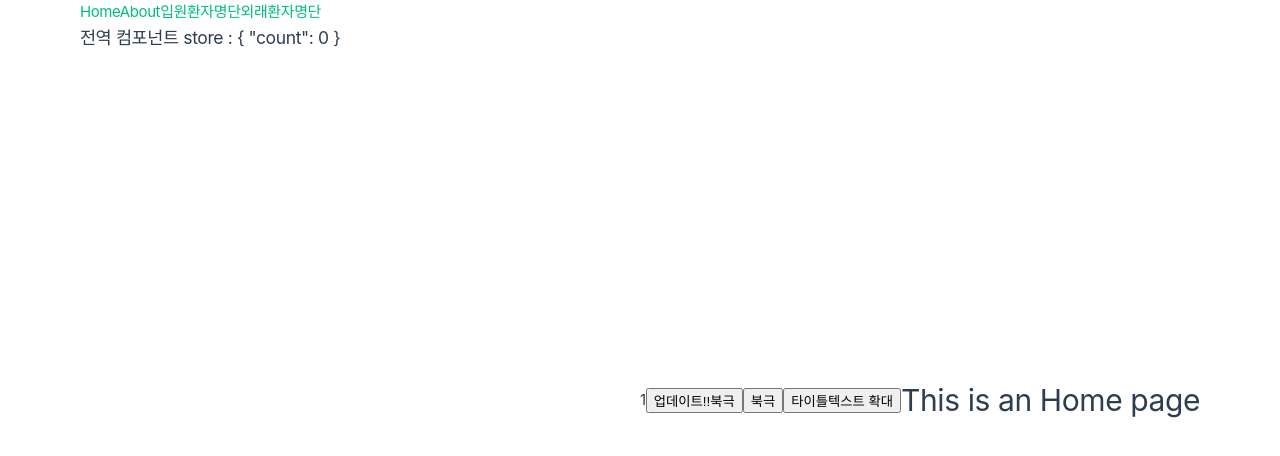
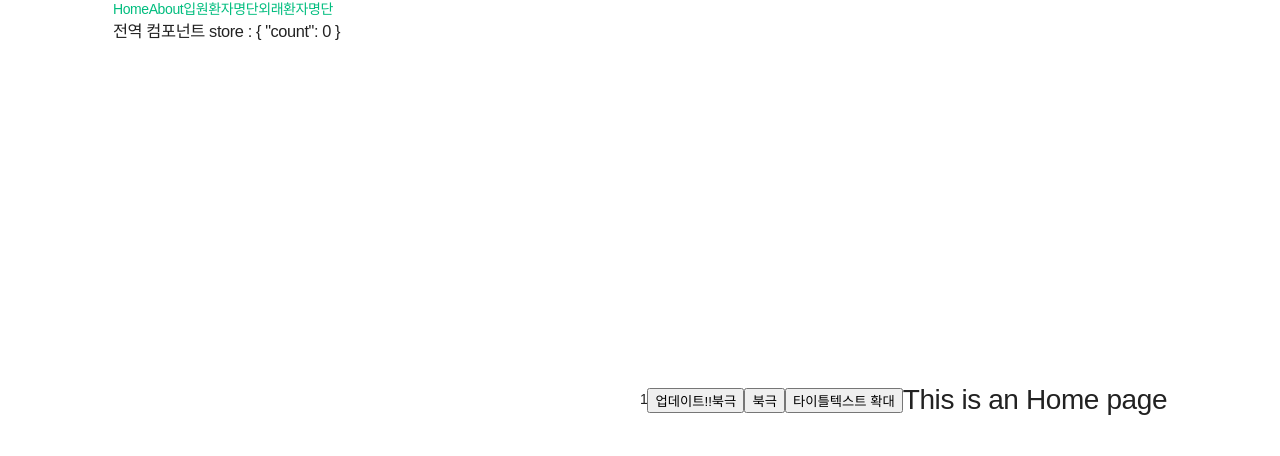
Before and after one commit to victoryhwan/vue-playground, a Vue app: page / in a window 1280 px wide. Shown: the top 456 px of the page. Built offline with nearby package versions, Linux system fonts and the light colour scheme; a web font is replaced by a local one.

Commit message:
불필요 css 주석처리

```diff
--- a/src/assets/base.css
+++ b/src/assets/base.css
@@ -36,7 +36,7 @@
   --section-gap: 160px;
 }
 
-@media (prefers-color-scheme: dark) {
+/* @media (prefers-color-scheme: dark) {
   :root {
     --color-background: var(--vt-c-black);
     --color-background-soft: var(--vt-c-black-soft);
@@ -48,7 +48,7 @@
     --color-heading: var(--vt-c-text-dark-1);
     --color-text: var(--vt-c-text-dark-2);
   }
-}
+} */
 
 *,
 *::before,
@@ -59,7 +59,7 @@
   font-weight: normal;
 }
 
-body {
+/* body {
   min-height: 100vh;
   color: var(--color-text);
   background: var(--color-background);
@@ -71,4 +71,4 @@ body {
   text-rendering: optimizeLegibility;
   -webkit-font-smoothing: antialiased;
   -moz-osx-font-smoothing: grayscale;
-}
+} */
```
